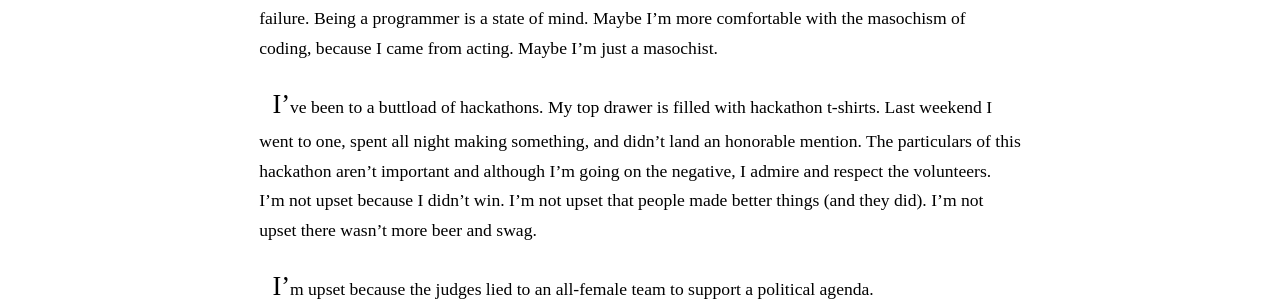
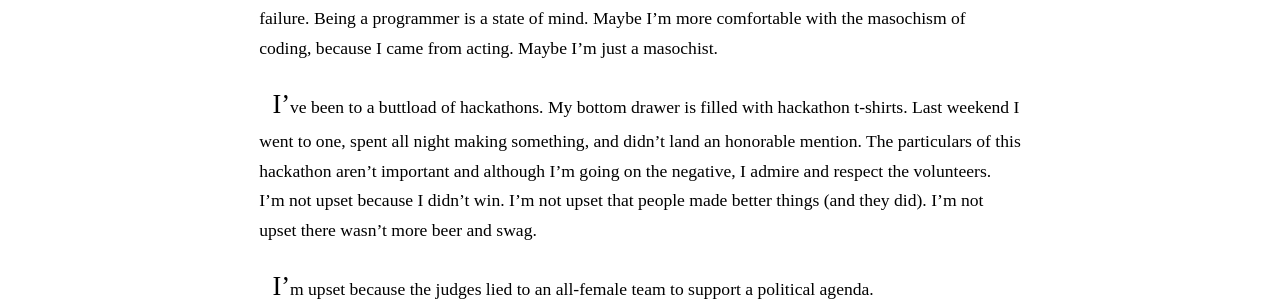
Before and after one commit to gyancr7/wiredsister.github.io, a Jekyll site: the page built from _posts/2015-04-13-no-longer-an-inspiration.md, in a window 1280 px wide and 1400 px high, scrolled down 1696 px. Shown: the part 159-460 px from the top of the window. Built offline with Jekyll 4.4.1, drawn with Linux system fonts in a browser that asks for light colours; some web fonts are replaced.

Commit message:
fixed mobile padding and post

```diff
--- a/_includes/links.html
+++ b/_includes/links.html
@@ -4,7 +4,7 @@
 
 <section class="links">
 	<article>
-		<a href="gina-maini-resume.pdf" title="Click to download my resume" download="gina_maini_resume_2015">
+		<a href="gina-maini-resume.pdf" title="Click to download my resume" download="gina-maini-resume.pdf">
 			Resume
 		</a>
 	</article>
--- a/_posts/2015-04-13-no-longer-inspirational.md
+++ b/_posts/2015-04-13-no-longer-an-inspiration.md
@@ -26,7 +26,7 @@
 
 As much as you win, you lose more. Anyone who's ever written code can tell you that. Coding is applied math that looks like English-- a.k.a. it's hard as fuck. The majority of your day is spent focusing on where you tried and didn't catch. These coding bootcamps (see also: _Women Who Foo_ or _Girls That Baz_) seem to forget this. You can't spend 6 weeks coding and magically become a programmer. God, I really wish that was the case. You have to like puzzles. You have to like doing things yourself. You have to be okay with failure. Being a programmer is a state of mind. Maybe I'm more comfortable with the masochism of coding, because I came from acting. Maybe I'm just a masochist.
 
-I've been to a buttload of hackathons. My top drawer is filled with hackathon t-shirts. Last weekend I went to one, spent all night making something, and didn't land an honorable mention. The particulars of this hackathon aren't important and although I'm going on the negative, I admire and respect the volunteers. I'm not upset because I didn't win. I'm not upset that people made better things (and they did). I'm not upset there wasn't more beer and swag.
+I've been to a buttload of hackathons. My bottom drawer is filled with hackathon t-shirts. Last weekend I went to one, spent all night making something, and didn't land an honorable mention. The particulars of this hackathon aren't important and although I'm going on the negative, I admire and respect the volunteers. I'm not upset because I didn't win. I'm not upset that people made better things (and they did). I'm not upset there wasn't more beer and swag.
 
 I'm upset because the judges lied to an all-female team to support a political agenda.
 
--- a/_sass/_post.scss
+++ b/_sass/_post.scss
@@ -20,6 +20,7 @@
 		& {
 			max-width: inherit;
 			width: 100%;
+			padding: 0;
 		}
 	}
 
```
